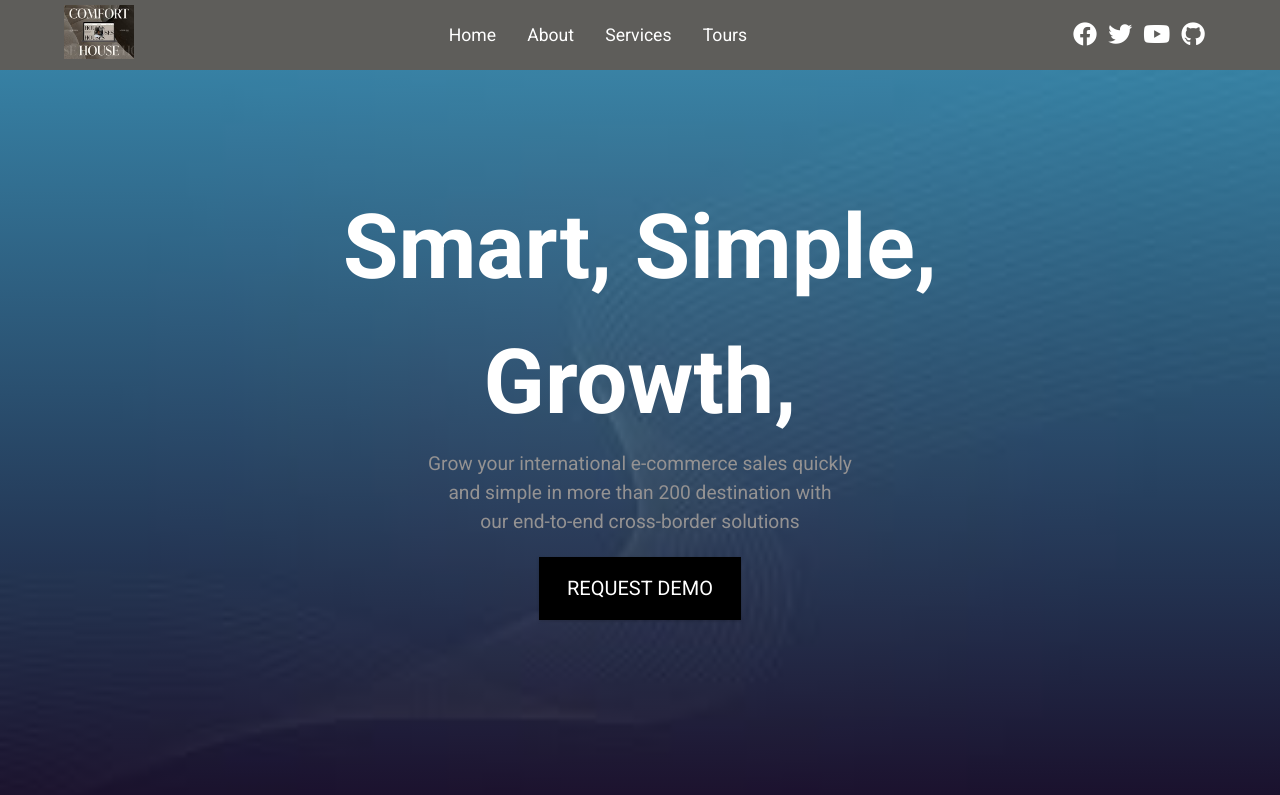
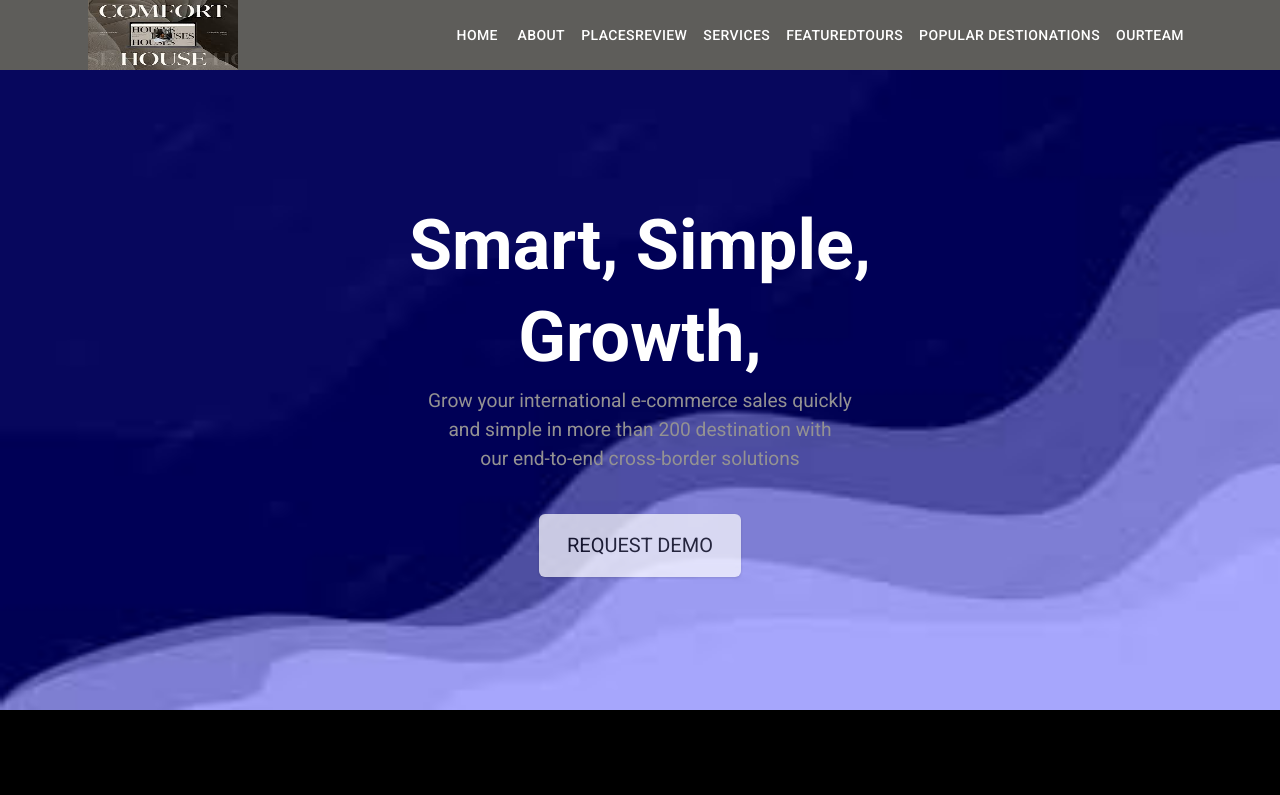
Before and after one commit to hishamrehab/Tours-Website-React-js, a React (Create React App) app: page / in a window 1280 px wide. Shown: the top 795 px of the page. Built offline with nearby package versions, Linux system fonts and the light colour scheme; the HTML template or start-up script is replaced by a standard one.

Commit message:
media query and reponsive

```diff
--- a/public/index.html
+++ b/public/index.html
@@ -9,7 +9,7 @@
 
   <link rel="apple-touch-icon" href="%PUBLIC_URL%/logo192.png" />
 
- <!-- font awesome -->
+  <!-- font awesome -->
   <link rel="stylesheet" href="https://cdnjs.cloudflare.com/ajax/libs/font-awesome/6.4.2/css/all.min.css"
     integrity="sha512-z3gLpd7yknf1YoNbCzqRKc4qyor8gaKU1qmn+CShxbuBusANI9QpRohGBreCFkKxLhei6S9CQXFEbbKuqLg0DA=="
     crossorigin="anonymous" referrerpolicy="no-referrer" />
@@ -21,8 +21,17 @@
   <link rel="manifest" href="%PUBLIC_URL%/manifest.json" />
 
   <link rel="preconnect" href="https://fonts.googleapis.com">
+  <script src="https://cdn.jsdelivr.net/npm/bootstrap@5.0.2/dist/js/bootstrap.bundle.min.js"
+    integrity="sha384-MrcW6ZMFYlzcLA8Nl+NtUVF0sA7MsXsP1UyJoMp4YLEuNSfAP+JcXn/tWtIaxVXM"
+    crossorigin="anonymous"></script>
+  <link rel="preconnect" href="https://fonts.gstatic.com" crossorigin>
+<script src="https://cdn.jsdelivr.net/npm/@popperjs/core@2.9.2/dist/umd/popper.min.js"
+  integrity="sha384-IQsoLXl5PILFhosVNubq5LC7Qb9DXgDA9i+tQ8Zj3iwWAwPtgFTxbJ8NT4GN1R8p" crossorigin="anonymous"></script>
+<script src="https://cdn.jsdelivr.net/npm/bootstrap@5.0.2/dist/js/bootstrap.min.js"
+  integrity="sha384-cVKIPhGWiC2Al4u+LWgxfKTRIcfu0JTxR+EQDz/bgldoEyl4H0zUF0QKbrJ0EcQF" crossorigin="anonymous"></script>
 
-  <link rel="preconnect" href="https://fonts.gstatic.com" crossorigin>
+  <link href="https://cdn.jsdelivr.net/npm/bootstrap@5.0.2/dist/css/bootstrap.min.css" rel="stylesheet"
+    integrity="sha384-EVSTQN3/azprG1Anm3QDgpJLIm9Nao0Yz1ztcQTwFspd3yD65VohhpuuCOmLASjC" crossorigin="anonymous">
 
   <link
     href="https://fonts.googleapis.com/css2?family=Caveat:wght@400;500;600;700&family=Dancing+Script:wght@400;500;700&family=Montserrat:ital,wght@0,100;0,200;0,300;0,400;1,100;1,200;1,300;1,400&family=Noto+Sans:ital,wght@0,100;0,200;0,300;0,400;0,500;1,100;1,200;1,300;1,400&family=Open+Sans:ital,wght@0,300;0,500;0,600;0,800;1,300;1,400;1,600;1,700;1,800&family=Oswald:wght@200;300;400;500;700&family=Poppins:wght@300&family=Roboto:ital,wght@0,100;0,300;0,400;0,500;0,700;0,900;1,100;1,300;1,400;1,500;1,700;1,900&family=Rubik:ital,wght@0,300;0,400;0,500;0,600;0,700;1,300;1,400;1,500;1,600&family=Tangerine:wght@400;700&display=swap"
@@ -36,4 +45,5 @@
   <noscript>You need to enable JavaScript to run this app.</noscript>
   <div id="root"></div>
 </body>
+
 </html>
--- a/src/App.js
+++ b/src/App.js
@@ -1,7 +1,7 @@
 import React from "react";
 import ReactDOM from "react-dom/client";
 import "./index.css";
-import Navbar from "./components/navbar";
+import Navbar from "./components/navbar/navbar";
 import Hero from "./components/Hero";
 import About from "./components/About";
 import Services from "./components/services";
@@ -15,13 +15,14 @@ function App() {
   return (
     <>
       <Navbar />
+
       <Hero />
       <About />
       <PlacesReview />
       <Services />
       <FatureTours />
       <PopularDestionations />
-     <Teams />
+      <Teams />
       <Footer />
     </>
   );
--- a/src/components/About.js
+++ b/src/components/About.js
@@ -1,10 +1,13 @@
 import React from "react";
 import aboutImg from "../images/palce3.jpg";
+import { Container } from "react-bootstrap";
 
 
 const About = () => {
   return (
     <section className="section about-section" id="about">
+
+
       <h1 className="about-section-header section-header">AboutUs</h1>
 
       <div className="section-center about-center">
--- a/src/components/FaturedTours.js
+++ b/src/components/FaturedTours.js
@@ -5,7 +5,6 @@ import FeturedTour from "./FeturedTour";
 const FatureTours = () => {
   return (
     <section className="section" id="tours">
-      <Title title="featured" subTitle="tours" />
       <h1 className="section-header">FeaturedTours</h1>
       <div className="section-center featured-center">
         {tours.map((tour) => {
--- a/src/components/navbar.js
+++ /dev/null
@@ -1,43 +0,0 @@
-import React from "react";
-import logo from "../images/nav-logo.jpg";
-import { socialLinks, pageLinks } from "../data";
-import SocialLinks from "./SocialLinks";
-import PageLinks from "./PageLinks";
-const Navbar = () => {
-  return (
-    <nav className="navbar">
-      <div className="nav-center">
-        <div
-          className="nav-header"
-          style={{
-            width: "70px",
-            height: "70px",
-          }}
-        >
-          <a href="#">
-            <img
-              src={logo}
-              className="nav-logo"
-              alt="landingPage"
-              style={{
-                width: "100%",
-                height: "100%",
-              }}
-            />
-          </a>
-          <button type="button" className="nav-toggle" id="nav-toggle">
-            <i className="fas fa-bars"></i>
-          </button>
-        </div>
-        <PageLinks parentClass="nav-links" itemClass="nav-link" />
-        <ul className="nav-icons">
-          {socialLinks.map((link) => {
-            return <SocialLinks key={link.id} {...link} itemClass="nav-icon" />;
-          })}
-        </ul>
-      </div>
-    </nav>
-  );
-};
-
-export default Navbar;
--- /dev/null
+++ b/src/components/navbar/navbar.js
@@ -0,0 +1,128 @@
+import * as React from "react";
+import AppBar from "@mui/material/AppBar";
+import Box from "@mui/material/Box";
+import Toolbar from "@mui/material/Toolbar";
+import IconButton from "@mui/material/IconButton";
+import Typography from "@mui/material/Typography";
+import Menu from "@mui/material/Menu";
+import MenuIcon from "@mui/icons-material/Menu";
+import Container from "@mui/material/Container";
+import Avatar from "@mui/material/Avatar";
+import Button from "@mui/material/Button";
+import Tooltip from "@mui/material/Tooltip";
+import MenuItem from "@mui/material/MenuItem";
+
+import logo from "../../images/nav-logo.jpg";
+const pages = [
+  "Home",
+  "About",
+  "PlacesReview",
+  "Services",
+  "FeaturedTours",
+  "Popular Destionations",
+  "OurTeam",
+];
+
+function Navbar() {
+  const [anchorElNav, setAnchorElNav] = React.useState(null);
+
+  const handleOpenNavMenu = (event) => {
+    setAnchorElNav(event.currentTarget);
+  };
+  const handleCloseNavMenu = () => {
+    setAnchorElNav(null);
+  };
+
+  return (
+    <AppBar
+      position="static"
+      sx={{
+        height: "70px",
+        backgroundColor: "#5e5d5a",
+      }}
+    >
+      <Container>
+        <Toolbar
+          sx={{
+            height: "70px",
+          }}
+        >
+          <Box
+            className="nav-header"
+            href="#"
+            sx={{
+              mr: 2,
+              width: "150px",
+              height: "70px",
+            }}
+          >
+            <a href="#">
+              <img
+                src={logo}
+                className="nav-logo"
+                alt="landingPage"
+                style={{
+                  width: "100%",
+                  height: "100%",
+                }}
+              />
+            </a>
+          </Box>
+
+          <Box
+            sx={{
+              flexGrow: "1",
+            }}
+          ></Box>
+          <Box sx={{ display: { xs: "flex", md: "none" } }}>
+            <IconButton onClick={handleOpenNavMenu} color="inherit">
+              <MenuIcon />
+            </IconButton>
+            <Menu
+              id="menu-appbar"
+              anchorEl={anchorElNav}
+              anchorOrigin={{
+                vertical: "bottom",
+                horizontal: "left",
+              }}
+              keepMounted
+              transformOrigin={{
+                vertical: "top",
+                horizontal: "left",
+              }}
+              open={Boolean(anchorElNav)}
+              onClose={handleCloseNavMenu}
+              sx={{
+                display: { xs: "block", md: "none" },
+              }}
+            >
+              {pages.map((page) => (
+                <MenuItem key={page} onClick={handleCloseNavMenu}>
+                  <Typography textAlign="center">{page}</Typography>
+                </MenuItem>
+              ))}
+            </Menu>
+          </Box>
+
+          <Box
+            sx={{
+              flexGrow: "1",
+            }}
+          ></Box>
+          <Box sx={{ display: { xs: "none", md: "flex" } }}>
+            {pages.map((page) => (
+              <Button
+                key={page}
+                onClick={handleCloseNavMenu}
+                sx={{ color: "white", display: "block" }}
+              >
+                {page}
+              </Button>
+            ))}
+          </Box>
+        </Toolbar>
+      </Container>
+    </AppBar>
+  );
+}
+export default Navbar;
--- a/src/index.css
+++ b/src/index.css
@@ -54,7 +54,6 @@ a {
   box-shadow: 0 1px 3px rgba(0, 0, 0, 0.2);
 }
 
-
 .section-header {
   color: var(--sectionTitleColor);
   font-size: 40px;
@@ -66,121 +65,13 @@ a {
   padding-bottom: 10px;
   margin-bottom: 50px;
 }
+/* Navbar */
 
-/*
-===============
-Navbar
-===============
-*/
-
-.navbar {
-  position: fixed;
-  top: 0;
-  left: 0;
-  width: 100%;
-  background: var(--navBarBackground);
-  z-index: 2;
-  height: 4.4rem;
-  display: flex;
-  align-items: center;
+.red {
+  border: 1px solid red;
 }
 
-.nav-icons {
-  display: none;
-}
-
-.nav-center {
-  width: 90vw;
-  max-width: 1170px;
-  margin: 0 auto;
-}
-
-.nav-header {
-  display: flex;
-  justify-content: space-between;
-  align-items: center;
-}
-
-.nav-toggle {
-  background: transparent;
-  border: none;
-  outline: none;
-  font-size: 1.8rem;
-  color: var(--mainColor);
-  cursor: pointer;
-}
-.nav-toggle:hover {
-  transform: scale(1.2);
-}
-
-.nav-link {
-  display: block;
-  padding: 1rem 2rem;
-  text-transform: capitalize;
-  color: var(--mainColor);
-  cursor: pointer;
-  font-size: 1.1rem;
-  transition: 0.3s;
-}
-
-.nav-link:hover {
-  padding-left: 2.25rem;
-  scale: 1.1;
-}
-
-nav toggle functionality .nav-links {
-  height: 0;
-}
-.show-links {
-  height: 280px;
-}
-
-@media screen and (min-width: 992px) {
-  .nav-toggle {
-    display: none;
-  }
-
-  .nav-links {
-    height: auto;
-    display: flex;
-    gap: 20px;
-  }
-  .nav-center {
-    display: flex;
-    justify-content: space-between;
-    align-items: center;
-    flex-wrap: wrap;
-  }
-  .nav-header {
-    padding: 0 0;
-  }
-  .nav-link {
-    padding: 0 0;
-  }
-  .nav-link:hover {
-    padding: 0;
-    background: transparent;
-  }
-  .nav-icons {
-    display: flex;
-    justify-content: space-between;
-  }
-
-  .nav-link {
-    margin-right: 0.7rem;
-  }
-
-  .nav-icon {
-    margin-right: 0.7rem;
-    color: var(--mainColor);
-    font-size: 1.5rem;
-    transition: 0.5s;
-  }
-}
-
-/* set hero to
-min-height:calc(100vh - 62px);
- */
+/* ./Navbar */
 
 /* section */
 .section {
@@ -194,9 +85,7 @@ min-height:calc(100vh - 62px);
 .section-title h2 {
   text-transform: uppercase;
 }
-.section-title span {
-  color: var();
-}
+
 .section-center {
   width: 90vw;
   margin: 0 auto;
@@ -215,10 +104,14 @@ HeroSection
 */
 
 .hero {
-  min-height: 100vh;
+  min-height: 80vh;
+  background-repeat: no-repeat;
   display: flex;
   justify-content: center;
   align-items: center;
+  background-image: url("./images/landingPageBackGround.jpg");
+  background-repeat: no-repeat;
+  background-size: 100% 100%;
 }
 .hero-banner {
   text-align: center;
@@ -239,34 +132,36 @@ HeroSection
 .hero-btn {
   padding: 0.9rem 1.6rem;
   font-size: 1.25rem;
-  background: var(--background);
-  color: var(--mainColor);
+  background: var(--mainColor);
+  color: var(--background);
   transition: 0.7s;
+  opacity: 0.7;
+  margin-top: 20px;
 }
 .hero-btn:hover {
-  background: transparent;
-  color: var(--background);
-  background: var(--mainColor);
-  border-color: var();
+  opacity: 1;
 }
 
-@media screen and (min-width: 768px) {
-  .hero {
-    background: linear-gradient(rgb(44, 174, 186, 0.7), rgba(0, 0, 0, 0.7)),
-      url("./images/LandingPage.jpg") center/cover no-repeat;
-  }
-  .hero-banner {
-    padding: 0;
-  }
-  .hero-banner p {
-    max-width: 45rem;
+/* Medium devices (landscape tablets, 768px and up) */
+@media only screen and (min-width: 600px) {
+  .hero-banner h1 {
+    font-size: 70px;
+    padding-right: 15px;
+    padding-left: 15px;
   }
 }
 
 /* About Section*/
+.about-section {
+  margin: auto;
+  max-width: 70%;
+  margin-right: 5%;
+  margin-left: 5%;
+}
+
 .about-img,
 .about-info {
-  margin-bottom: 2rem;
+  margin-bottom: 1rem;
 }
 .about-info h3 {
   color: var(--secondColor);
@@ -276,13 +171,27 @@ HeroSection
 
 .about-info p {
   font-size: 1rem;
-  margin-bottom: 10px;
+  margin-bottom: 20px;
 }
 
 .about-btn {
   font-size: 17px;
   border: 1px solid #777;
-  margin-top: 10px;
+  margin-top: 15px;
+  color: rgb(235, 235, 235);
+  transition: 0.5s;
+}
+.about-btn:hover {
+  background-color: #98e0f1;
+}
+
+@media only screen and (max-width: 600px) {
+  .about-img,
+  .about-info {
+    width: 100%;
+    margin-right: 10px;
+    margin-left: 15px;
+  }
 }
 
 @media screen and (min-width: 992px) {
@@ -324,6 +233,7 @@ HeroSection
 .places-review-column img {
   width: 100%;
   object-fit: cover;
+  margin-bottom: 15px;
 }
 
 @media screen and (max-width: 800px) {
@@ -348,32 +258,36 @@ Services
 */
 
 .services {
-  background: var();
   background-image: url("./images/images\ \(1\).jpg");
   background-repeat: no-repeat;
   background-size: 100% 100%;
-  height: 350px;
 }
 
+.main-services {
+  display: flex;
+  justify-content: space-between;
+  align-items: center;
+  flex-wrap: wrap;
+}
 .service {
-  display: flex;
-}
-.main-services {
-  display: grid;
-  grid-template-columns: repeat(3, 1fr);
-  position: absolute;
+  max-width: 90%;
+  margin-right: auto;
+  margin-left: auto;
+  margin-bottom: 20px;
 }
 .service-icon {
   color: #e78895;
   padding: 0.5rem;
   display: inline-block;
-  font-size: 2.5rem;
+  font-size: 2.8rem;
   margin-bottom: 1.5rem;
-  margin-left: 2rem;
+  text-align: center;
+  margin: auto;
 }
 .service-title {
   font-size: 25px;
   color: #102b25;
+  text-align: center;
 }
 .service-text {
   max-width: 20rem;
@@ -412,6 +326,14 @@ Services
   }
   .service-title {
     margin-bottom: 0.5rem;
+  }
+}
+@media screen and (max-width: 768px) {
+  .service {
+    width: 100%;
+  }
+  .service-icon {
+    margin-left: 40%;
   }
 }
 
```
Also changed, not shown: package.json (+8 -0 lines), 1 other file (tests, documents, lock files or other folders).
